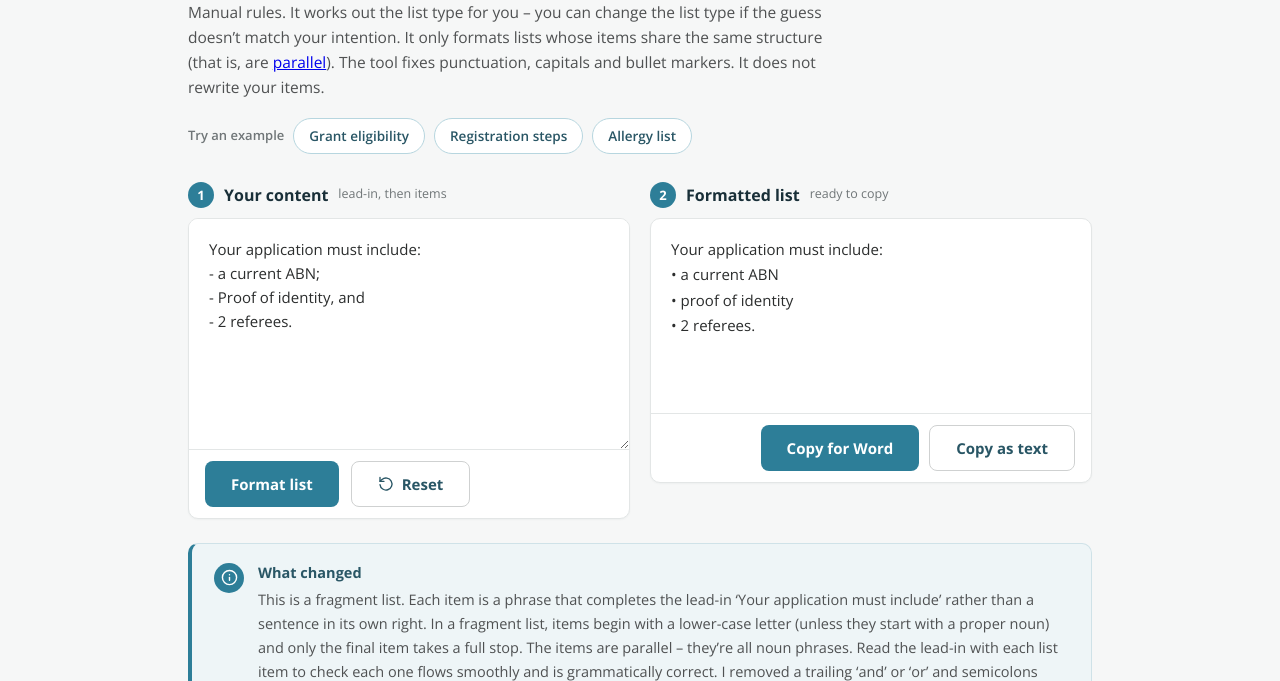
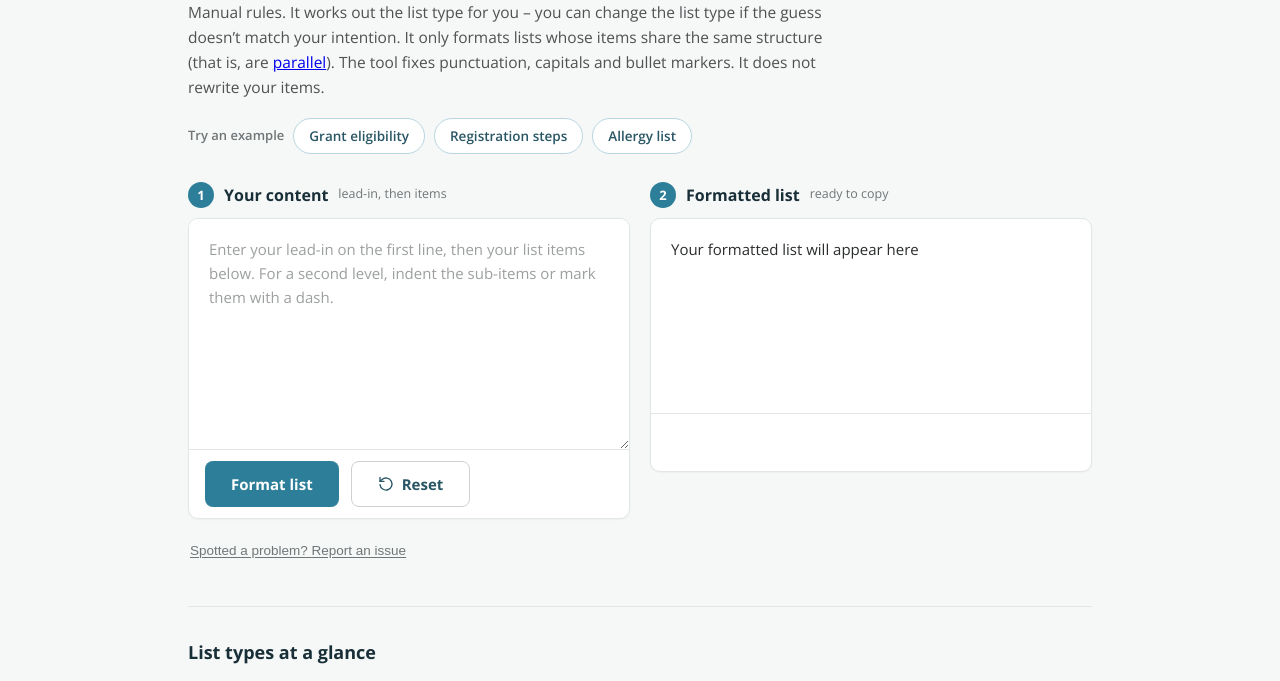
Before and after one commit to rjc27-sm/list-formatter, a website: page index.html in a window 1280 px wide. Shown: the part 110-791 px from the top of the page. Drawn offline with nearby package versions, Linux system fonts and the light colour scheme.

Commit message:
Open the tool with an empty input instead of a pre-filled example
- Remove the on-load auto-fill of the 'Grant eligibility' example so the tool is ready to receive content immediately; the 'Try an example' chips still load examples on demand
- Docs: note the empty default in CLAUDE.md and CHANGELOG

```diff
--- a/index.html
+++ b/index.html
@@ -1461,7 +1461,6 @@ function collectFixes(cleaned) {
     analyseList();
     document.getElementById('input').scrollTop = 0;
   }
-  document.addEventListener('DOMContentLoaded', function(){ loadExample('grant'); });
   </script>
 </body>
 </html>
```
Also changed, not shown: list-formatter-tool.html (+0 -1 lines), .claude/CLAUDE.md, CHANGELOG.md.
